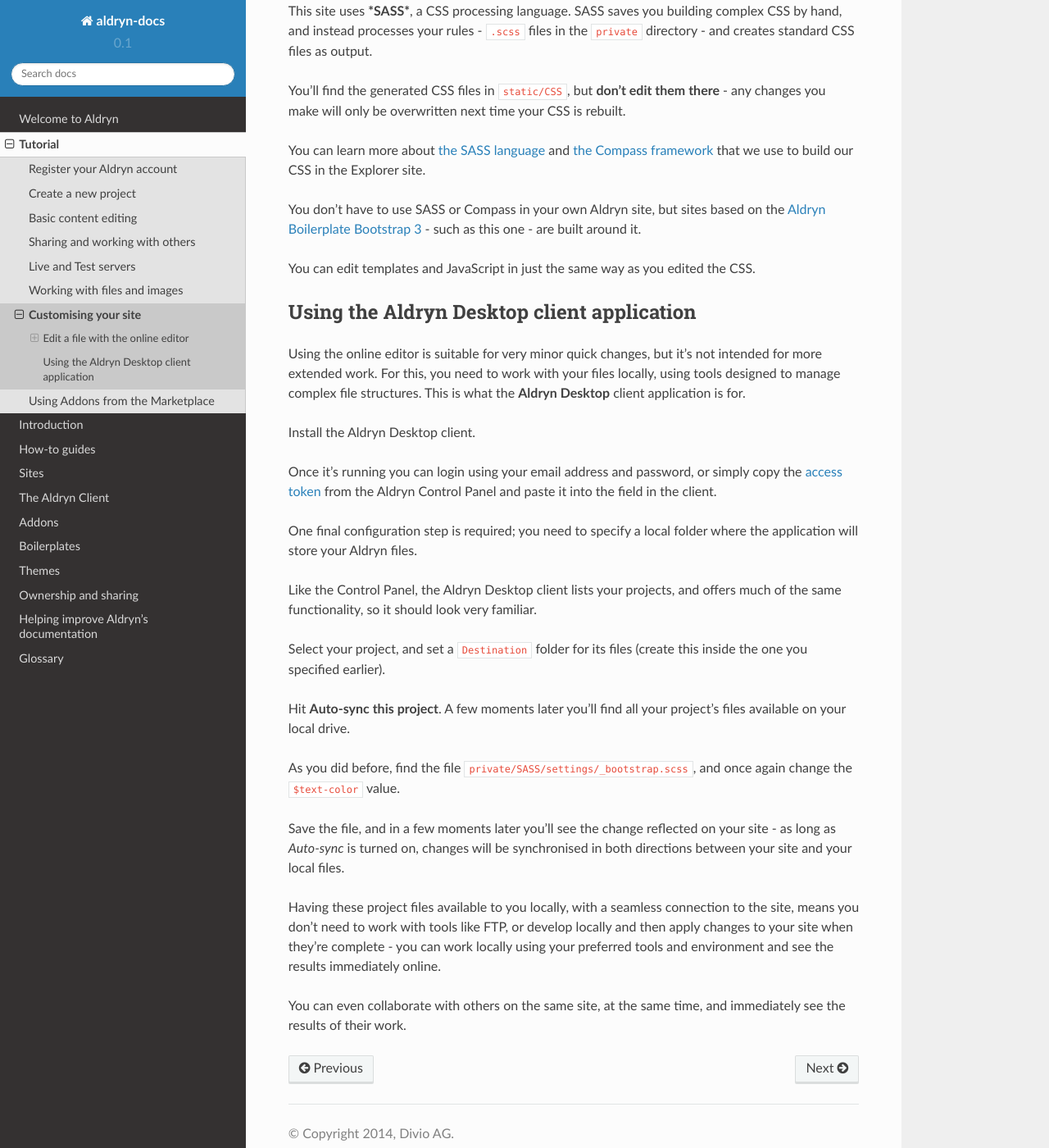
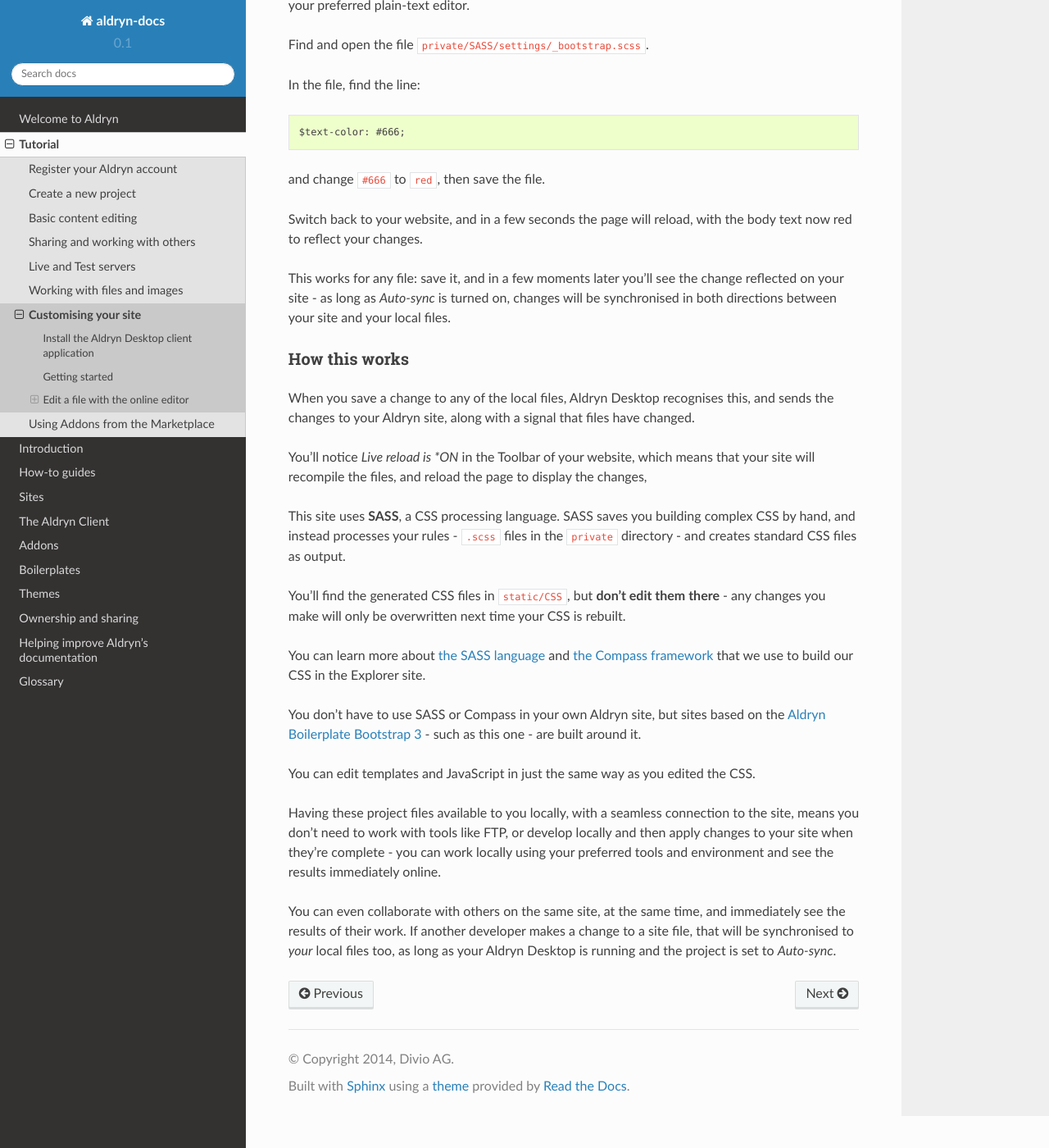
Before and after one commit to aldryn/aldryn-docs, a Sphinx documentation site: the page built from docs/tutorial/customisation.rst, in a window 1280 px wide and 1400 px high, scrolled down 1005 px. Shown: the whole window at 82% size. Built offline with Sphinx 7.4.7 and the Read the Docs theme 2.0.0, drawn with Linux system fonts in a browser that asks for light colours; some of the changed text lies outside the part shown.

Commit message:
Updated customisation tutorial

```diff
--- a/docs/tutorial/create-new-project.rst
+++ b/docs/tutorial/create-new-project.rst
@@ -80,10 +80,6 @@
    :align: right
    :width: 50%
 
-   ..
-
-   The Intercom tool
-
 Occasionally, a deployment will fail. This can happen for various reasons. The previous version
 will be unaffected. Repeat the deployment. If it fails again, contact the Aldryn team for support,
 either `by email <mailto:support@aldryn.com>`_ or by using the *Intercom tool* on any page on the
--- a/docs/tutorial/customisation.rst
+++ b/docs/tutorial/customisation.rst
@@ -8,22 +8,63 @@
 Aldryn has been designed to be developer-friendly, and to reflect the fact that content managers
 and developers work together in the same teams, and often on the same projects at the same time. In
 particular, Aldryn puts your project's frontend files - HTML, CSS and JavaScript - at your
-fingertips for easy management, in various different ways.
+fingertips for easy management, through the **Aldryn Desktop** client application.
 
-The quickest way to explore your project's frontend files is through the Control Panel's built-in
-**online editor**.
 
-In the Dashboard, hit **Edit Project files** and select *Edit files with the online editor*. The
-online editor will open, listing your project's files.
+=============================================
+Install the Aldryn Desktop client application
+=============================================
 
-.. todo:: an image for Edit project files > Edit files with the online editor
+.. todo:: an image to show link from Dashboard to download app
+
+Download the Aldryn Desktop client, and follow the instructions to install it.
+
+
+===============
+Getting started
+===============
+
+Once the application is running you can login using your email address and password, or simply copy
+the `access token <https://control.aldryn.com/account/desktop-app/access-token/>`_ from the Aldryn
+Control Panel and paste it into the field in the client.
+
+.. todo:: an image to show access code in Dashboard
+
+.. todo:: an image to show access code being pasted into the client
+
+Select a workspace folder (a folder on your computer where you'd like to keep all the Aldryn
+files), then select **Continue**.
+
+At this point you can take the Aldryn Desktop application tour if you wish, though you will
+probably find most of its interface and functionality quite familiar, as it's very similar to that of the Control
+Panel.
+
+.. todo:: show tour icon
+
+Select the project you created in the Control Panel earlier.
+
+.. todo:: show the user's Aldryn project in the list on the left
+
+Hit **Auto-sync this project**. A few moments later you'll find all your project's files available
+on your local drive.
+
+.. todo:: an image to show Auto-sync this project
 
 
 ==================================
 Edit a file with the online editor
 ==================================
 
-Find the file ``private/SASS/settings/_bootstrap.scss``, and open it by double-clicking.
+.. todo:: an image showing the link to open site files locally
+
+Open the site files.
+
+.. todo:: an image for the list of files in Finder
+
+These are all the frontend - HTML, CSS and JavaScript - files for your site, and can be edited
+using your preferred plain-text editor.
+
+Find and open the file ``private/SASS/settings/_bootstrap.scss``.
 
 .. todo:: an image for the file in the file list
 
@@ -31,25 +72,31 @@
 
     $text-color: #666;
 
-.. todo:: an image of the file editor with about seven lines listed and the appropriate line highlighetd
+.. todo:: an image of the file editor with about seven lines listed and the appropriate line
+   highlighted
 
-and change ``#666`` to ``red``. Hit **Save**.
+and change ``#666`` to ``red``, then save the file.
 
-Switch back to your website, and in a few seconds the page will reload, and body text will now be
-red.
+Switch back to your website, and in a few seconds the page will reload, with the body text now
+red to reflect your changes.
+
+This works for any file: save it, and in a few moments later you'll see the change reflected on
+your site - as long as *Auto-sync* is turned on, changes will be synchronised in both directions
+between your site and your local files.
 
 
 How this works
 ==============
 
-When you save a change in the online editor, Aldryn recognises it. You'll notice *Live reload is
-ON* in the Toolbar of your website. In this case, we changed a value that controls the default text
-colour in the site, and that change was recognised, and showed up when the page was automatically
-reloaded.
+When you save a change to any of the local files, Aldryn Desktop recognises this, and sends the
+changes to your Aldryn site, along with a signal that files have changed.
 
 .. todo:: an image for Live reload is ON in the toolbar
 
-This site uses ***SASS***, a CSS processing language. SASS saves you building complex CSS by hand,
+You'll notice *Live reload is *ON* in the Toolbar of your website, which means that your site will
+recompile the files, and reload the page to display the changes,
+
+This site uses **SASS**, a CSS processing language. SASS saves you building complex CSS by hand,
 and instead processes your rules - ``.scss`` files in the ``private`` directory - and creates
 standard CSS files as output.
 
@@ -65,54 +112,12 @@
 
 You can edit templates and JavaScript in just the same way as you edited the CSS.
 
-
-===========================================
-Using the Aldryn Desktop client application
-===========================================
-
-Using the online editor is suitable for very minor quick changes, but it's not intended for more
-extended work. For this, you need to work with your files locally, using tools designed to manage
-complex file structures. This is what the **Aldryn Desktop** client application is for.
-
-Install the Aldryn Desktop client.
-
-.. todo:: an image to show link from Dahsboard to download app, *once* the new app is available
-
-Once it's running you can login using your email address and password, or simply copy the `access
-token <https://control.aldryn.com/account/desktop-app/access-token/>`_ from the Aldryn Control
-Panel and paste it into the field in the client.
-
-.. todo:: an image to show access code in Dashboard
-
-.. todo:: an image to show access code being pasted into the client
-
-One final configuration step is required; you need to specify a local folder where the application
-will store your Aldryn files.
-
-Like the Control Panel, the Aldryn Desktop client lists your projects, and offers much of the same
-functionality, so it should look very familiar.
-
-Select your project, and set a ``Destination`` folder for its files (create this inside the one you
-specified earlier).
-
-Hit **Auto-sync this project**. A few moments later you'll find all your project's files available
-on your local drive.
-
-.. todo:: an image to show Auto-sync this project
-
-As you did before, find the file ``private/SASS/settings/_bootstrap.scss``, and once again change
-the ``$text-color`` value.
-
-.. todo:: an image to show file in the OS X Finder and in a text editor
-
-Save the file, and in a few moments later you'll see the change reflected on your site - as long as
-*Auto-sync* is turned on, changes will be synchronised in both directions between your site and
-your local files.
-
 Having these project files available to you locally, with a seamless connection to the site, means
 you don't need to work with tools like FTP, or develop locally and then apply changes to your site
 when they're complete - you can work locally using your preferred tools and environment and see the
 results immediately online.
 
 You can even collaborate with others on the same site, at the same time, and immediately see the
-results of their work.
+results of their work. If another developer makes a change to a site file, that will be
+synchronised to *your* local files too, as long as your Aldryn Desktop is running and the project
+is set to *Auto-sync*.
```
